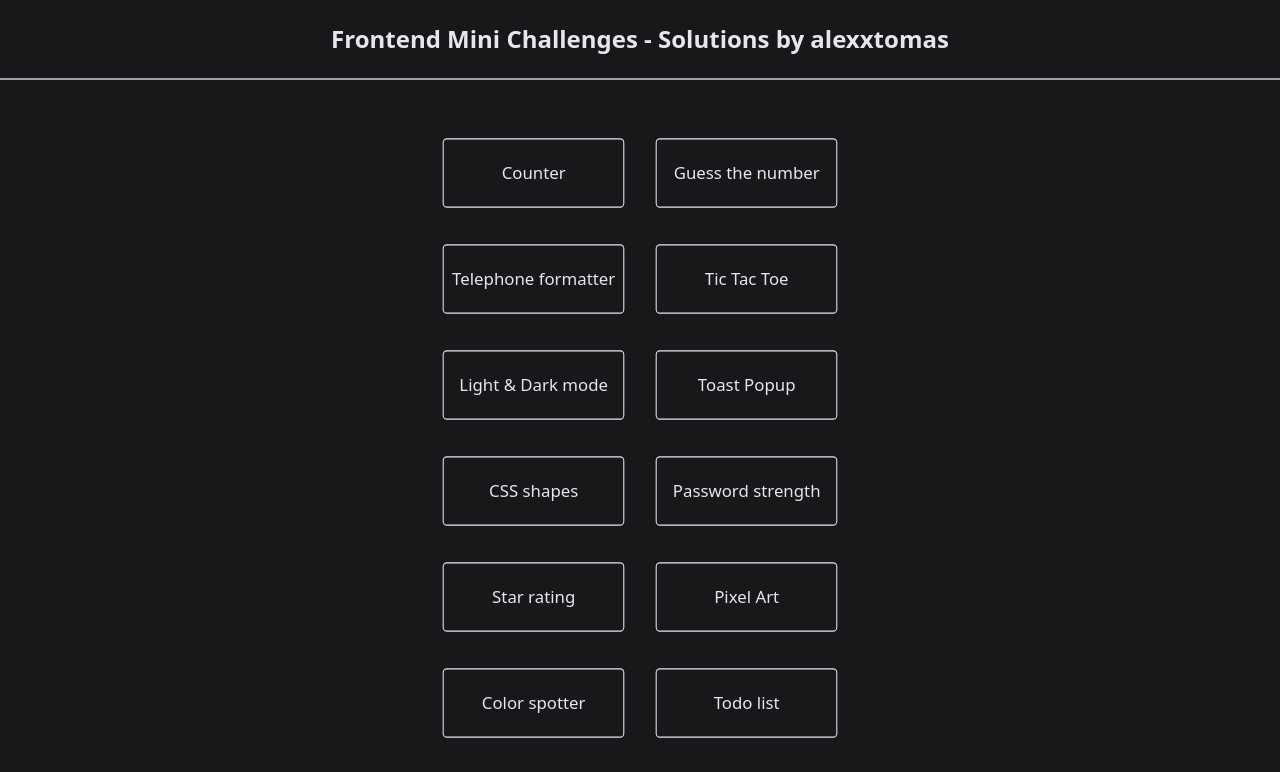
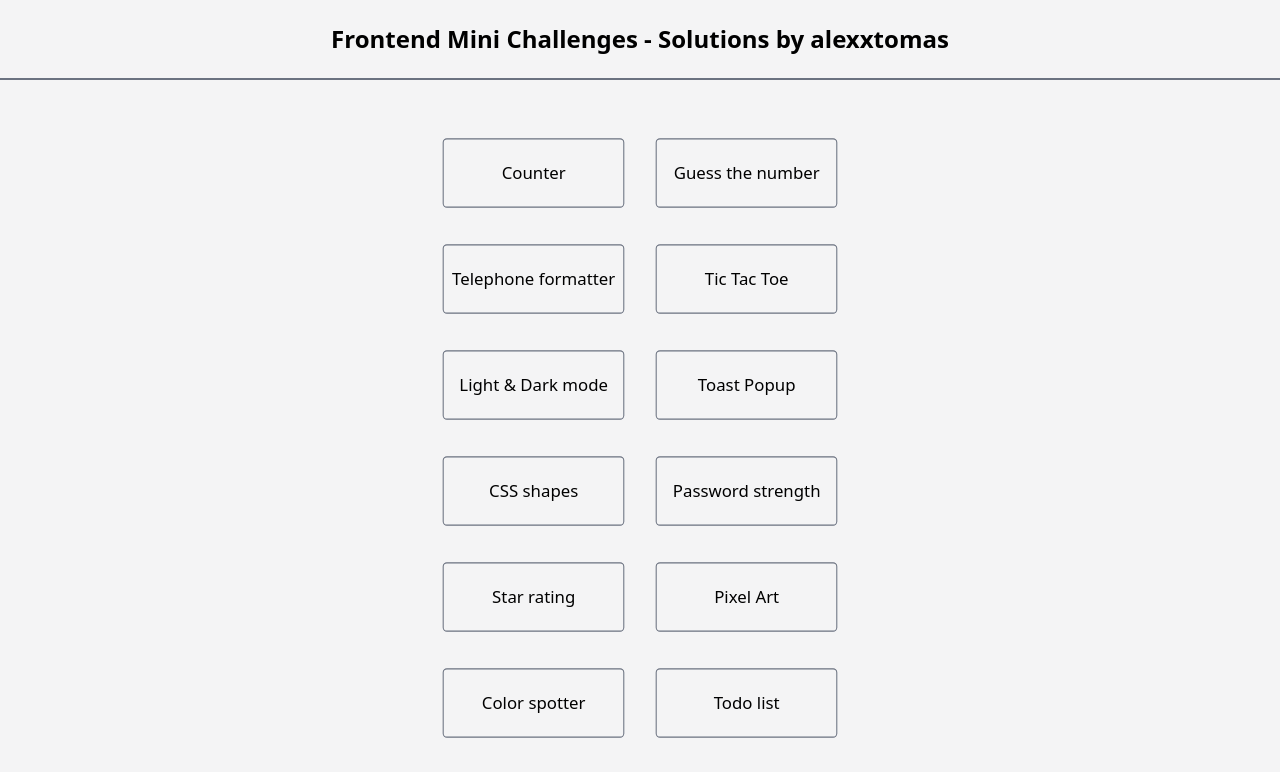
Before and after one commit to alexxtomas/Frontend-Mini-Challenges, a Next.js app: page / in a window 1280 px wide. Shown: the top 772 px of the page. Built offline with nearby package versions, Linux system fonts and the light colour scheme.

Commit message:
Add light mode

```diff
--- a/src/components/layouts/HeaderLayout.jsx
+++ b/src/components/layouts/HeaderLayout.jsx
@@ -2,9 +2,9 @@ import Link from 'next/link'
 
 export default function HeaderLayout({ children }) {
   return (
-    <header className='flex justify-center items-center px-4   h-20 border-b-2 border-gray-400 min-w-full'>
+    <header className='flex justify-center items-center px-4   h-20 border-b-2 border-gray-500 min-w-full'>
       <Link href={'/'}>
-        <h1 className='text-2xl font-bold text-gray-200 text-center'>{children}</h1>
+        <h1 className='text-2xl font-bold text-center'>{children}</h1>
       </Link>
     </header>
   )
--- a/src/components/layouts/MainLayout.jsx
+++ b/src/components/layouts/MainLayout.jsx
@@ -1,8 +1,3 @@
 export default function MainLayout({ children }) {
-  return (
-    <main className='flex flex-col justify-center items-center text-gray-200 mx-10'>
-      {' '}
-      {children}
-    </main>
-  )
+  return <main className='flex flex-col justify-center items-center mx-10'> {children}</main>
 }
--- a/src/components/layouts/PageLayout.jsx
+++ b/src/components/layouts/PageLayout.jsx
@@ -1,3 +1,7 @@
 export default function PageLayout({ children }) {
-  return <div className='bg-zinc-900 min-h-screen flex flex-col gap-10'>{children}</div>
+  return (
+    <div className=' bg-zinc-100 text-black dark:text-gray-200 dark:bg-zinc-900  min-h-screen flex flex-col gap-10'>
+      {children}
+    </div>
+  )
 }
--- a/src/pages/index.js
+++ b/src/pages/index.js
@@ -15,7 +15,7 @@ export default function Home() {
             return (
               <li
                 key={name}
-                className='text-gray-200 flex items-center justify-center flex-col border py-8 px-2 rounded text-center cursor-pointer transition-colors h-14 w-30 hover:bg-green-400   hover:text-gray-800 hover:border-green-400 scale-105'
+                className='flex items-center justify-center flex-col border border-gray-500 py-8 px-2 rounded text-center cursor-pointer transition-colors h-14 w-30 hover:bg-green-400   hover:text-gray-800 hover:border-green-400 scale-105'
               >
                 <Link href={path}>{name}</Link>
               </li>
```
